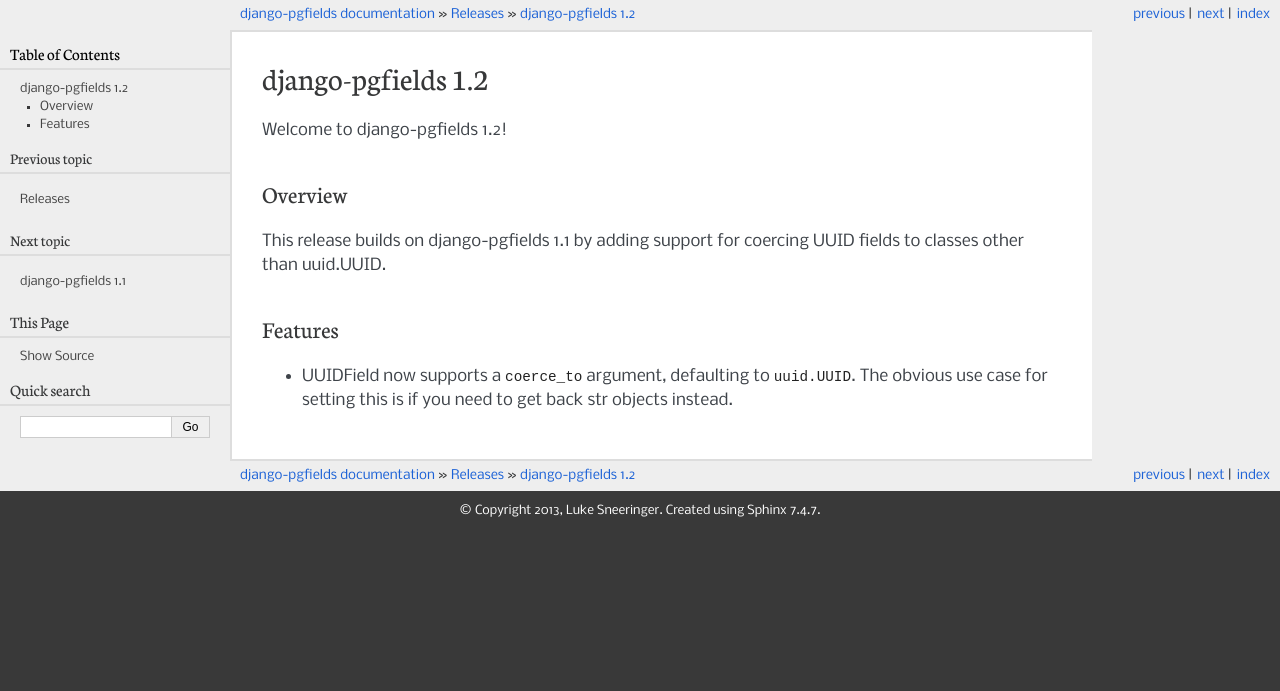
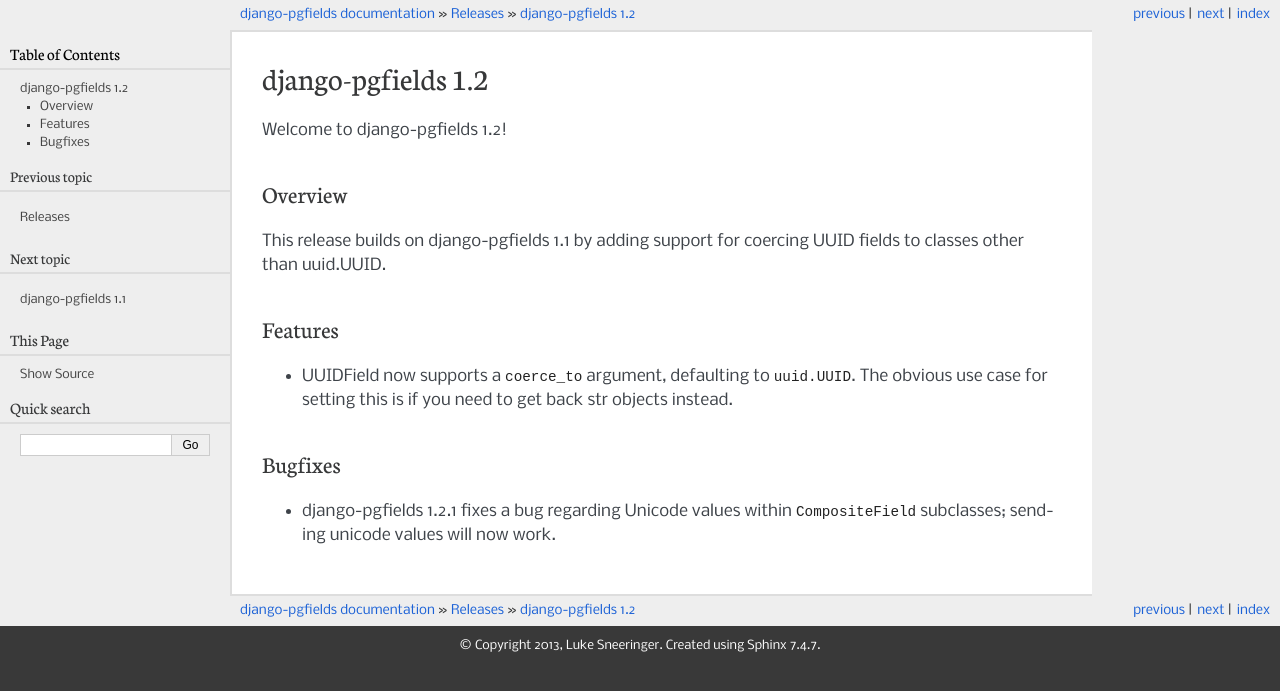
Before and after one commit to lukesneeringer/django-pgfields, a Sphinx documentation site: the page built from docs/releases/1.2.rst, in a window 1280 px wide. Shown: the top 691 px of the page. Built offline with Sphinx 7.4.7, drawn with Linux system fonts in a browser that asks for light colours; pages that are not in the unit, such as notebooks, are missing from menus.

Commit message:
Adding bugfix note for 1.2.1.
This commit adds documentation for the unicode bugfix in
django-pgfields 1.2.1.

```diff
--- a/docs/releases/1.2.rst
+++ b/docs/releases/1.2.rst
@@ -16,3 +16,9 @@
 * UUIDField now supports a ``coerce_to`` argument, defaulting to
   ``uuid.UUID``. The obvious use case for setting this is if you need
   to get back str objects instead.
+
+Bugfixes
+--------
+
+* django-pgfields 1.2.1 fixes a bug regarding Unicode values within
+  ``CompositeField`` subclasses; sending unicode values will now work.
```
